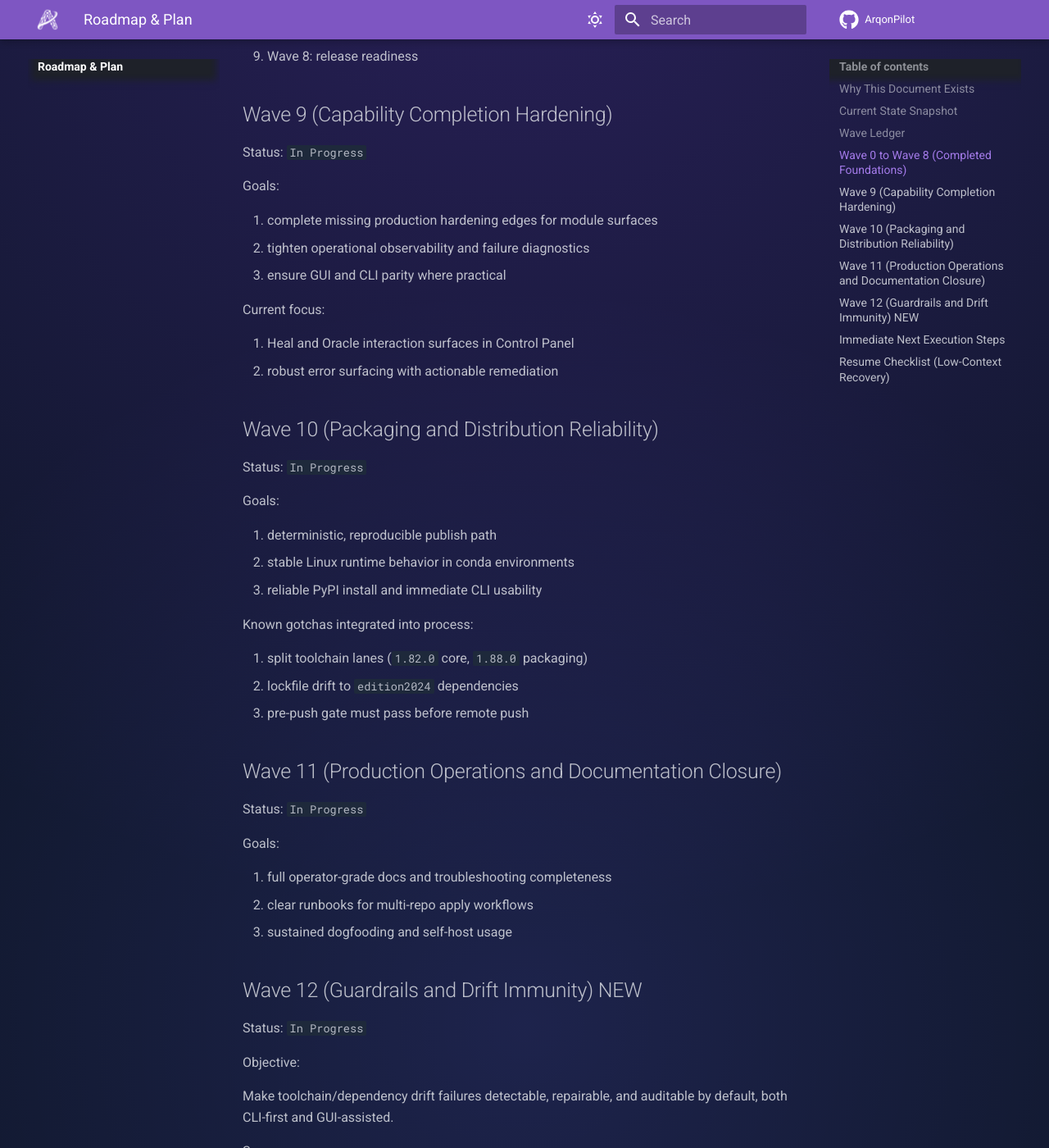
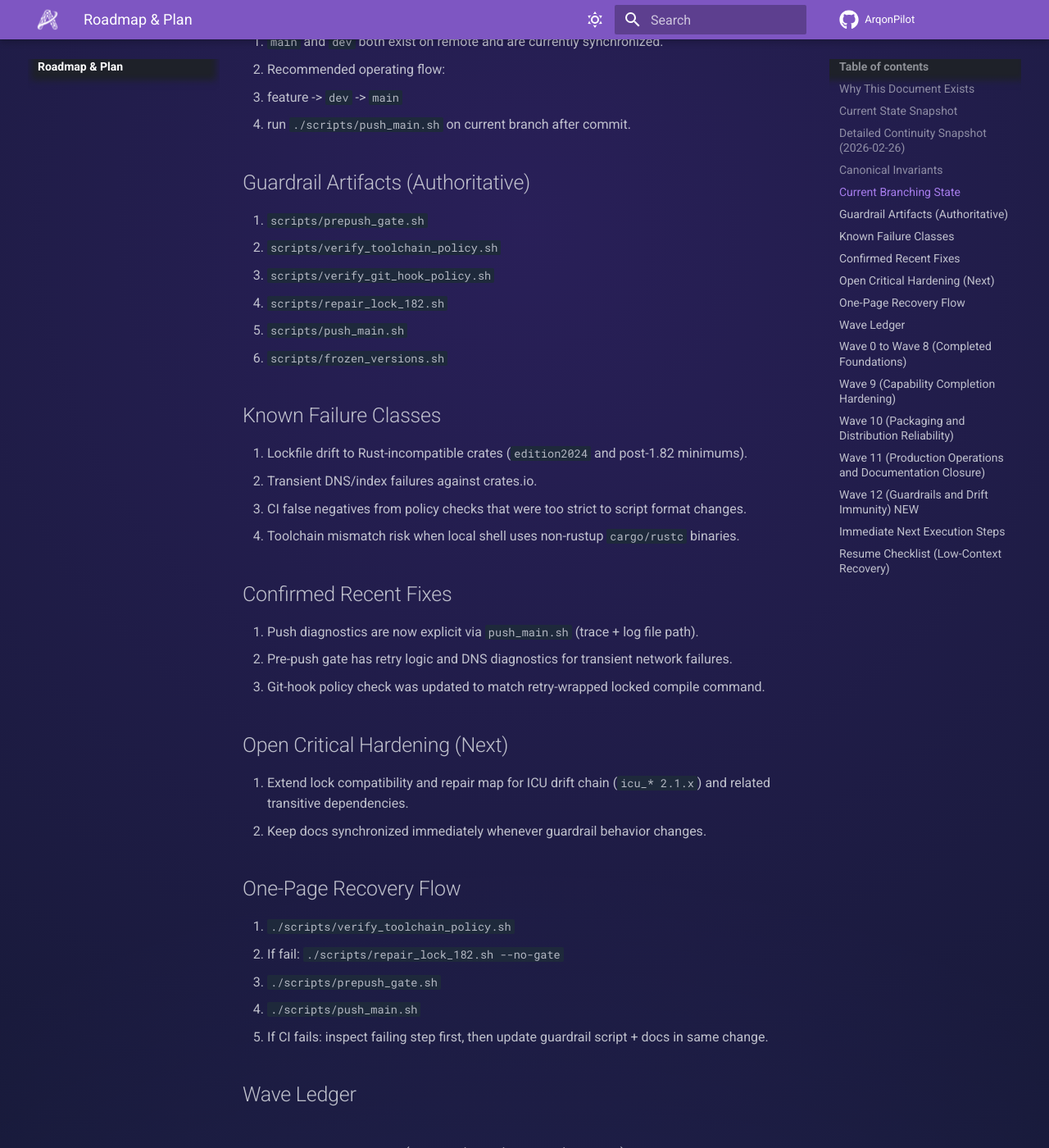
Before and after one commit to novelbytelabs/ArqonPilot, an MkDocs documentation site: the page built from docs/roadmap-and-execution-plan.md, in a window 1280 px wide and 1400 px high, scrolled down 1268 px. Shown: the whole window at 82% size. Built offline with MkDocs 1.6.1 and Material for MkDocs 9.7.7, drawn with Linux system fonts in a browser that asks for light colours; comment, search, counter and statistics services are not loaded; some of the changed text lies outside the part shown.

Commit message:
feat: centralize frozen version policies, enforce toolchain pins, and update documentation across guardrail scripts and workflows.

```diff
--- a/docs/roadmap-and-execution-plan.md
+++ b/docs/roadmap-and-execution-plan.md
@@ -19,6 +19,60 @@ As of now:
 2. Bus bridge and Control Panel are active with Oracle/Heal/Branch/Multi/Telemetry surfaces.
 3. Guardrail scripts and pre-push enforcement are active.
 4. Main risk area is dependency/toolchain drift in the Rust `1.82.0` core lane.
+
+## Detailed Continuity Snapshot (2026-02-26)
+
+This section is the full continuity handoff context for future sessions.
+
+## Canonical Invariants
+
+1. Core lane is pinned to Rust/Cargo `1.82.0`.
+2. Packaging lane is pinned to Rust `1.88.0` and uses `Cargo.lock.packaging`.
+3. Protobuf is pinned to `4.25.8` (`protoc` `25.8`) in packaging workflow.
+4. Pushes must pass `./scripts/prepush_gate.sh` via `.githooks/pre-push`.
+5. Primary push path is `./scripts/push_main.sh` (defaults to current branch).
+
+## Current Branching State
+
+1. `main` and `dev` both exist on remote and are currently synchronized.
+2. Recommended operating flow:
+- feature -> `dev` -> `main`
+- run `./scripts/push_main.sh` on current branch after commit.
+
+## Guardrail Artifacts (Authoritative)
+
+1. `scripts/prepush_gate.sh`
+2. `scripts/verify_toolchain_policy.sh`
+3. `scripts/verify_git_hook_policy.sh`
+4. `scripts/repair_lock_182.sh`
+5. `scripts/push_main.sh`
+6. `scripts/frozen_versions.sh`
+
+## Known Failure Classes
+
+1. Lockfile drift to Rust-incompatible crates (`edition2024` and post-1.82 minimums).
+2. Transient DNS/index failures against crates.io.
+3. CI false negatives from policy checks that were too strict to script format changes.
+4. Toolchain mismatch risk when local shell uses non-rustup `cargo/rustc` binaries.
+
+## Confirmed Recent Fixes
+
+1. Push diagnostics are now explicit via `push_main.sh` (trace + log file path).
+2. Pre-push gate has retry logic and DNS diagnostics for transient network failures.
+3. Git-hook policy check was updated to match retry-wrapped locked compile command.
+
+## Open Critical Hardening (Next)
+
+1. Extend lock compatibility and repair map for ICU drift chain (`icu_* 2.1.x`) and related transitive dependencies.
+2. Keep docs synchronized immediately whenever guardrail behavior changes.
+
+## One-Page Recovery Flow
+
+1. `./scripts/verify_toolchain_policy.sh`
+2. If fail: `./scripts/repair_lock_182.sh --no-gate`
+3. `./scripts/prepush_gate.sh`
+4. `./scripts/push_main.sh`
+5. If CI fails: inspect failing step first, then update guardrail script + docs in same change.
 
 ## Wave Ledger
 
@@ -65,7 +119,8 @@ Known gotchas integrated into process:
 
 1. split toolchain lanes (`1.82.0` core, `1.88.0` packaging)
 2. lockfile drift to `edition2024` dependencies
-3. pre-push gate must pass before remote push
+3. protobuf/protoc freeze (`4.25.8` / `25.8`) must remain pinned in workflow
+4. pre-push gate must pass before remote push
 
 ## Wave 11 (Production Operations and Documentation Closure)
 
@@ -102,17 +157,21 @@ Delivered in this wave (so far):
 5. `scripts/repair_lock_182.sh` initial and iterative hardening
 6. documentation updates in Developer Guide, Testing Strategy, Troubleshooting
 7. drift chain mitigation for `uuid/getrandom/wasip3/wit-bindgen` and `blake3/constant_time_eq`
+8. centralized frozen policy constants in `scripts/frozen_versions.sh`
+9. enforced core-lane execution via `rustup run 1.82.0` in gate/readiness scripts
+10. enforced protobuf/protoc pin validation in `verify_toolchain_policy.sh`
 
 Open tasks:
 
 1. keep `repair_lock_182.sh` transition map updated as new drift crates appear
-2. implement Control Panel `Guardrails` tab:
+2. implement Control Panel `Guardrails` tab (or `Dependencies` tab naming if retained):
 - policy check action
 - drift report action
 - repair action
 - pre-push gate action
 - last-run log viewer
-3. add structured JSON output mode for guardrail scripts to improve UI integration
+3. add/maintain structured JSON output mode for guardrail scripts to improve UI integration
+4. enforce actual runtime toolchain in guardrail commands (not only file pin checks)
 
 Acceptance criteria:
 
```
Also changed, not shown: docs/developer-guide.md (+6 -0 lines), docs/testing-strategy.md (+5 -0 lines), docs/troubleshooting.md (+4 -0 lines), 6 other files.
